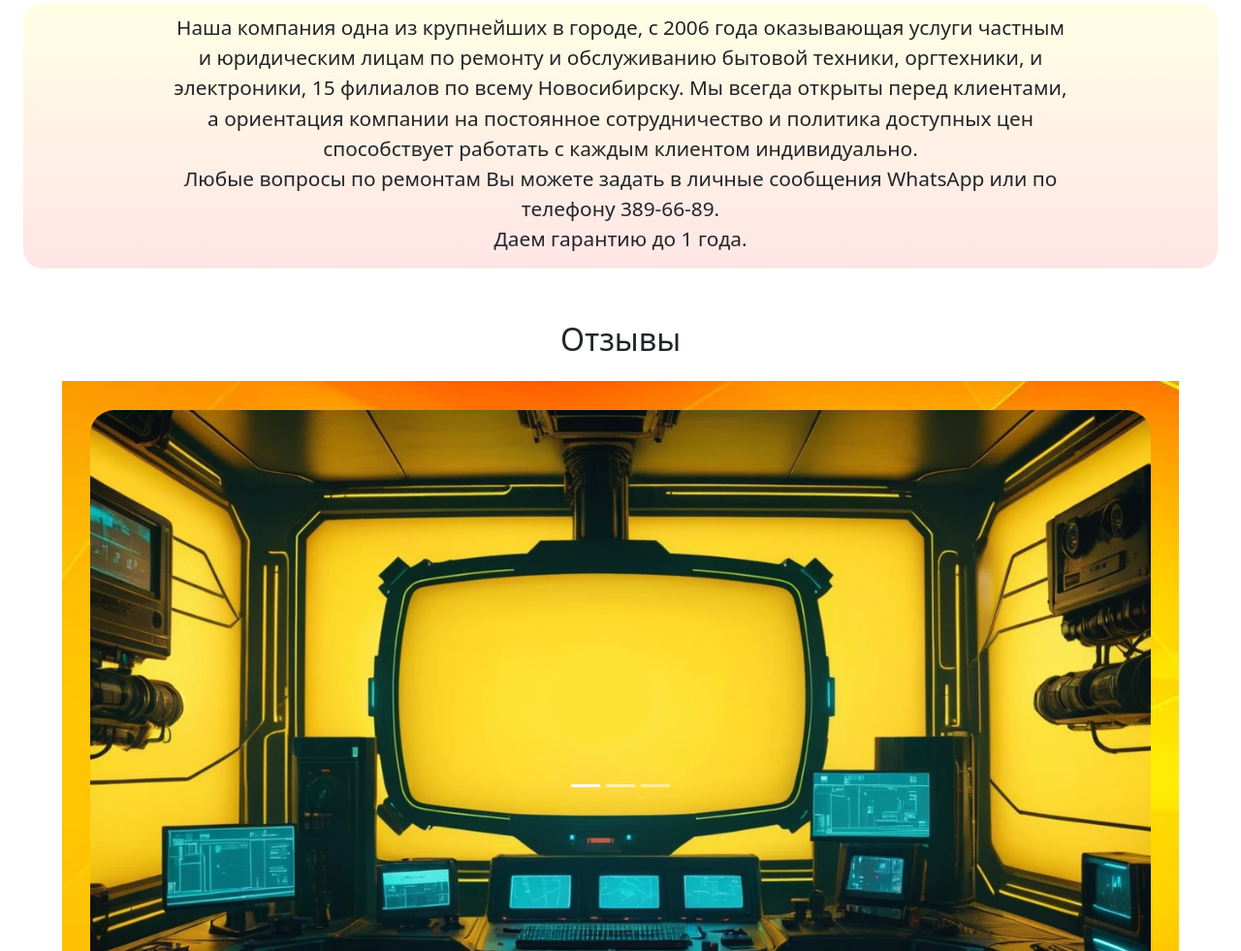
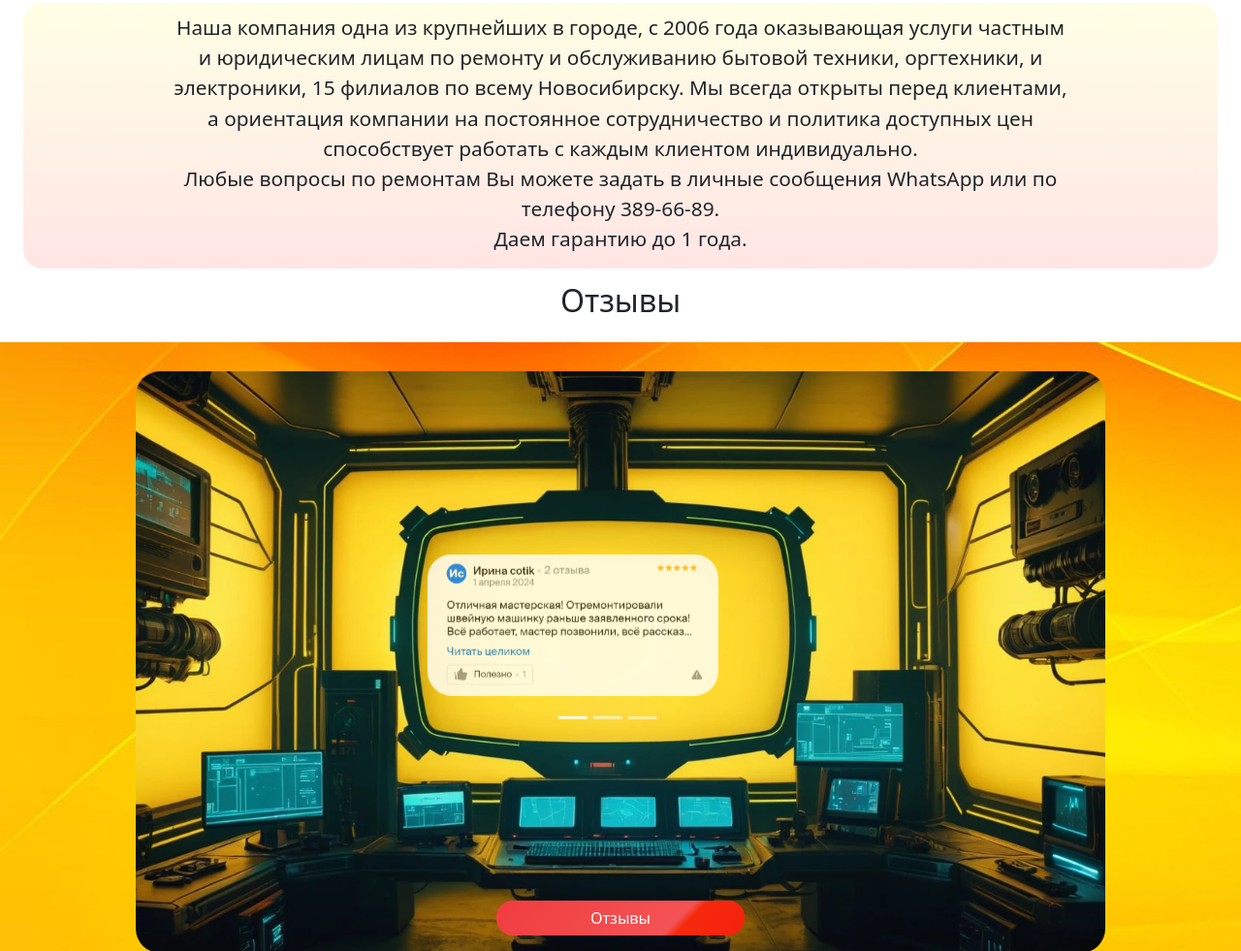
Before and after one commit to MercurySon47/MercurySon47.github.io, a plain HTML site: page index.html in a window 1280 px wide. Shown: the part 1819-2800 px from the top of the page at 97% size. Drawn offline with nearby package versions, Linux system fonts and the light colour scheme.

Commit message:
04_04_24 16_30

```diff
--- a/css/style.css
+++ b/css/style.css
@@ -84,17 +84,21 @@ body, html {
 .carousel-caption {
     text-shadow: 1px 1px 3px #000;
     position: static;
-    transform: translate(0%, 250px);
-    width: 450px;
+    transform: translate(0%, 450px);
+    width: 400px;
     height: 250px;
     display: block;
     margin: 0 auto;
-    background-color: rgba(255, 255, 255, 0.3);
+    background-color: rgba(255, 220, 50, 0.5);
 
 }
 
-.carousel-caption h5 {
-    margin-bottom: 20px;
+.carousel-caption button{
+    margin-top: 20px;
+}
+
+.carousel-caption h1 {
+   font-size: 2rem;
 }
 
 .carousel-control-prev-icon {
@@ -193,81 +197,83 @@ body, html {
 /* Отзывы Отзывы Отзывы Отзывы Отзывы Отзывы Отзывы Отзывы */
 
 .feedback_title {
-    margin-top: -60px;
+    margin-top: -100px;
     padding-top: 90px;
     text-align: center;
     padding-bottom: 15px;
 }
+/* Общий фон отзывы */
+.feedback {
+    background-image: url('../img/DL/1_back.jpg');
+    width: 100%;
+    height: 660px;
+    padding-top: 30px;
+    margin-bottom: 30px;
 
-.feedback {
+}
+.box {
     position: relative;
-    background-image: url('../img/DL/1_back.jpg');
-    /* background-size: auto; */
-    margin: 0 auto;
-    width: 90%;
-    /* height: 20%; */
-    margin-bottom: 30px;
-    padding-top: 30px;
-    display: grid;
-    place-items: center;
+    overflow:hidden;
+    width:95%;
+    border-radius: 25px;
+    border: solid;
+    border-style: none;
+    display: block;
+    margin: auto;
+}
+/* Фон Отзывы Фотка Экрана*/
+.feedback_img_background {
+    width: 1000px;
+    object-fit:cover;
+    position: relative;
+    left: 50%;
+    top:50%;
+    transform: translate(-50%, 0%);
+    border-radius: 25px;
+    border: solid;
+    border-style: none;
 }
 
 /* Слайдер отзывы */
+.carousel.slide.all_feddback_slider {
+    position: relative;
+    left: 48%;
+    bottom:53%;
+    transform: translate(-48%, -53%);
+    width: 50%;
 
-.box{
-    display: grid;
-    place-items: center;
 }
-.carousel-inner.feedback_slider {
-    position: static;
-
-    /* display: block; */
-    /* top: 270px; */
-    /* bottom: 73vh; */
-    /* width: 100%; */
-    /* margin-left: 40%;
-    margin-right: 40% auto; */
-    /* background: #fc1b21; */
-}
-
 .carousel-indicators.feedback_indicators {
-    position: relative;
-    bottom: 280px;
+   bottom: -50px;
 }
 
 /* Фото отзыва */
 .carousel-inner.feedback_slider img {
-    width: 350px;
-    /* display: block; */
-    /* max-height: 150px; */
-    /* margin: 0 auto; */
+    width: 300px;
+    display: block;
+    margin: 0 auto;
     border-radius: 25px;
     border: solid;
     border-style: none;
     opacity: 0.8;
 }
 
-/* Фон Отзывы */
-.feedback_img_background {
-    width: 95%;
-    /* height: 90%; */
-    display: block;
-    margin: 0 auto;
-    border-radius: 25px;
-    border: solid;
-    border-style: none;
-}
-
-/* кнопка отзывы */
 .feedback a{
     position: relative;
+    bottom: 200px;
     display: block;
     margin: auto;
-    bottom: 20px;
-    width: 200px !important;
-}
+    width: 20% !important;
+ }
 
 /* Адреса Адреса Адреса Адреса Адреса Адреса Адреса  */
+
+.address_title {
+    margin-top: -90px;
+    padding-top: 90px;
+    text-align: center;
+    padding-bottom: 30px;
+}
 
 .adress_title {
     font-size: 1.1rem;
@@ -290,15 +296,6 @@ body, html {
     margin: 10px auto;
 }
 
-
-
-.address_title {
-    margin-top: -80px;
-    padding-top: 80px;
-    text-align: center;
-    padding-bottom: 30px;
-}
-
 .geo_icon {
     margin-right: 7px;
     margin-left: 0 px;
@@ -314,7 +311,6 @@ body, html {
 
 
 .btn-danger{
-
     border-radius: 17px;
     background: -moz-linear-gradient(-45deg, #e81216 0%, #f45355 50%, #f6290c 51%, #ed0e11 71%, #fc1b21 100%);
     /* FF3.6-15 */
--- a/index.html
+++ b/index.html
@@ -262,7 +262,7 @@
       <img class="feedback_img_background" src="img\DL\feedback\34.png" alt="">
     </div>
     <!-- Слайдер Отзывы -->
-    <div id="carousel_feedback" class="carousel slide" data-bs-ride="carousel">
+    <div id="carousel_feedback" class="carousel slide all_feddback_slider" data-bs-ride="carousel">
       <div class="carousel-indicators feedback_indicators">
         <button type="button" data-bs-target="#carousel_feedback" data-bs-slide-to="0" class="active"
           aria-current="true" aria-label="Slide 1"></button>
@@ -271,20 +271,18 @@
       </div>
       <div class="carousel-inner feedback_slider">
         <div class="carousel-item active">
-          <img src="img\DL\feedback\feedback.png" alt="...">
+          <img src="img\DL\feedback\feedback.png" alt="">
         </div>
         <div class="carousel-item">
-          <img src="img\DL\feedback\feedback.png" alt="...">
+          <img src="img\DL\feedback\feedback.png" alt="">
         </div>
         <div class="carousel-item">
-          <img src="img\DL\feedback\feedback.png" alt="...">
+          <img src="img\DL\feedback\feedback.png" alt="">
         </div>
       </div>
-      <!-- <img src="img\DL\feedback\feedback.png" alt="" class="feedback_feedback"> -->
-      <a href="https://2gis.ru/novosibirsk/firm/70000001082508260/tab/reviews?m=99.512095%2C52.586061%2F5.05"
-        class="btn btn-danger w-50 ">Отзывы</a>
-
     </div>
+    <a href="https://2gis.ru/novosibirsk/firm/70000001082508260/tab/reviews?m=99.512095%2C52.586061%2F5.05"
+      class="btn btn-danger w-50">Отзывы</a>
   </div>
 
   <!-- Блок Адреса -->
```
Also changed, not shown: css/mobile.css (+0 -10 lines).
